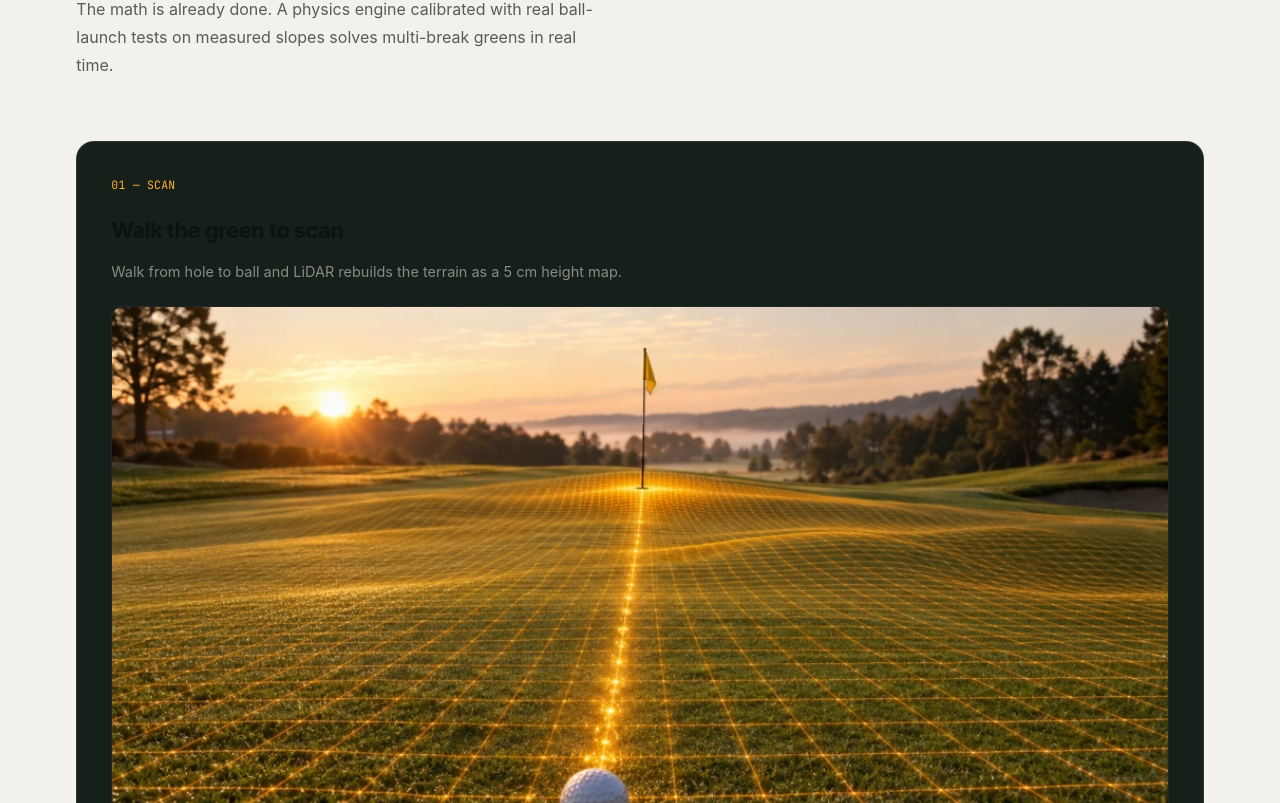
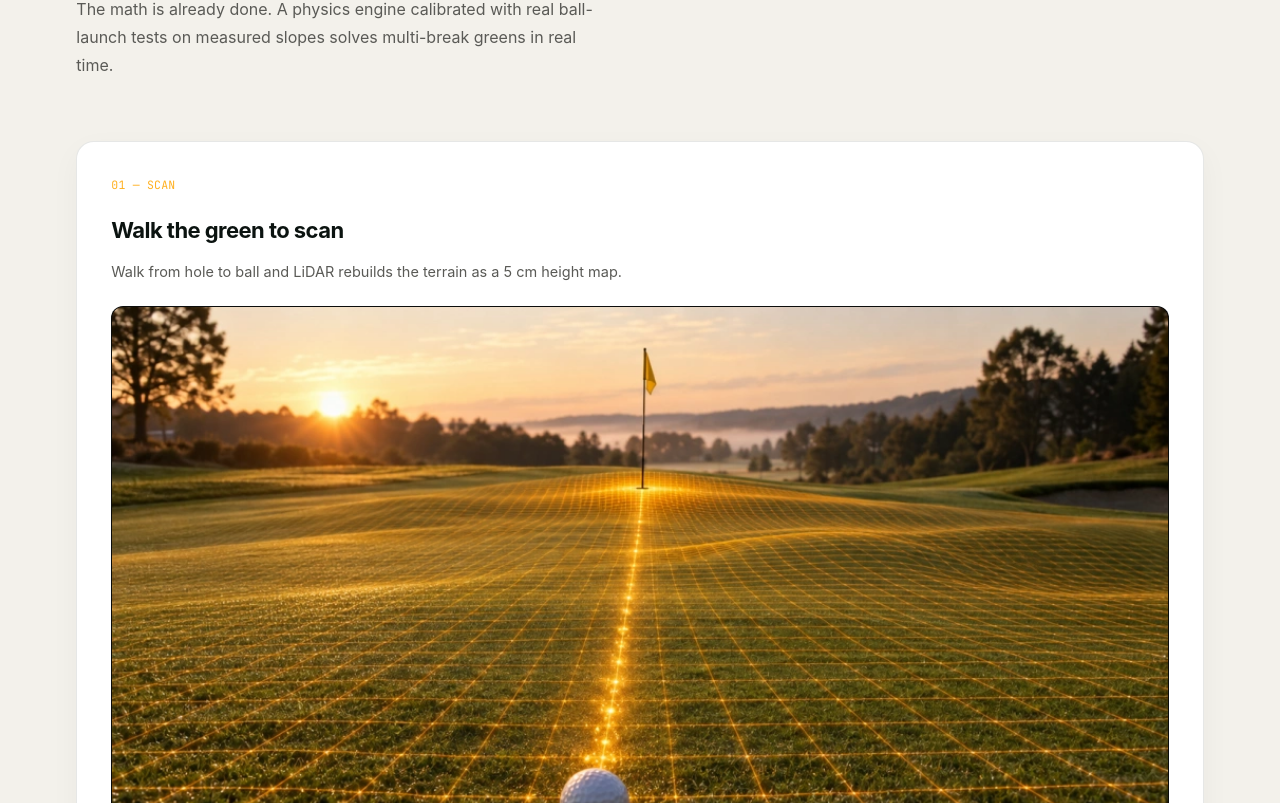
Before and after one commit to putthink72-design/PutthinkSite, a Next.js app: page /en in a window 1280 px wide. Shown: the part 1337-2140 px from the top of the page. Built offline with nearby package versions, Linux system fonts and the light colour scheme; no server answers; a web font is replaced by a local one.

Commit message:
Lighten How It Works step cards on the bone section.
Dark ink cards were dominating the light section background.

Co-authored-by: moneyearth100-tech <moneyearth100-tech@users.noreply.github.com>

```diff
--- a/src/app/globals.css
+++ b/src/app/globals.css
@@ -889,6 +889,18 @@ h2 .thin {
   gap: 14px;
   min-width: 0;
 }
+.sec.light .how-step {
+  background: #fff;
+  border-color: var(--line-l);
+  color: var(--ink);
+  box-shadow: 0 10px 30px rgba(11, 19, 16, 0.04);
+}
+.sec.light .how-step p {
+  color: var(--g-2);
+}
+.sec.light .how-step .bx-viz {
+  border-color: var(--line-l);
+}
 .how-step .how-step-viz {
   margin-top: 22px;
 }
```
